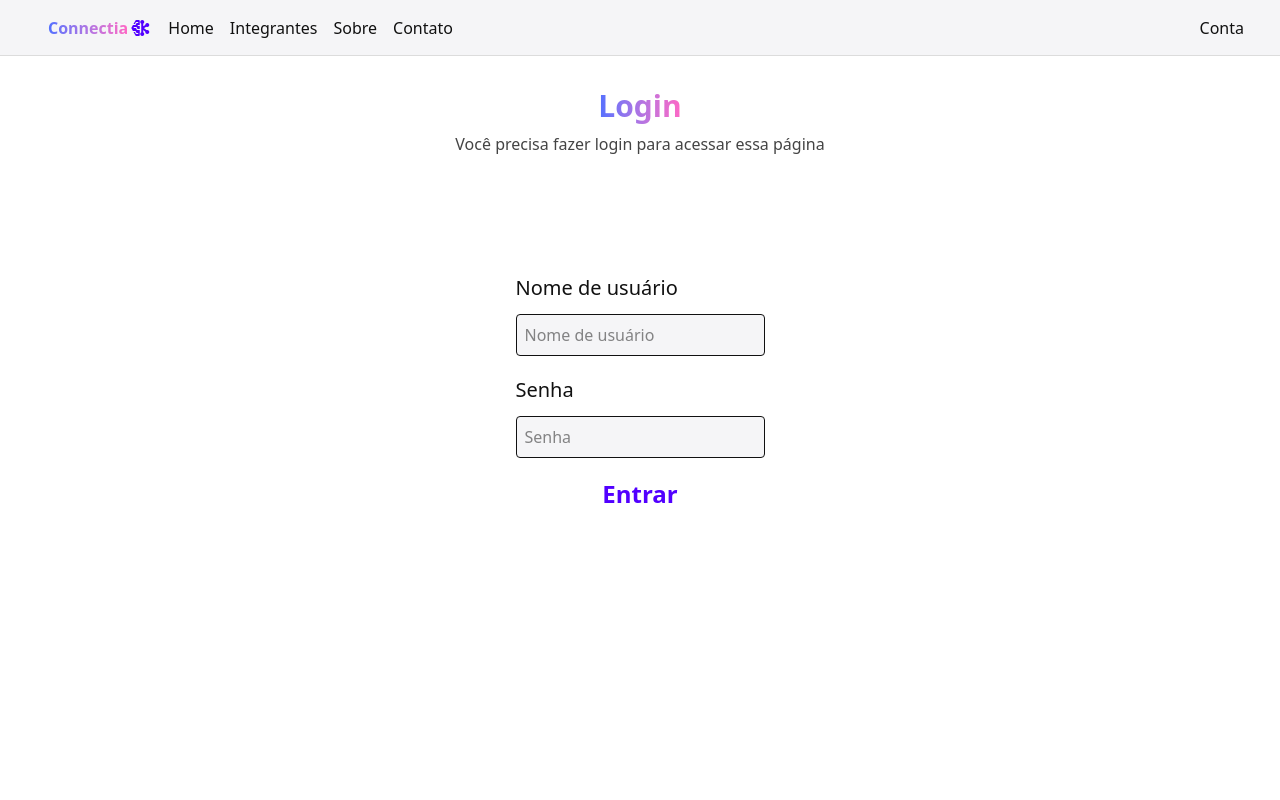
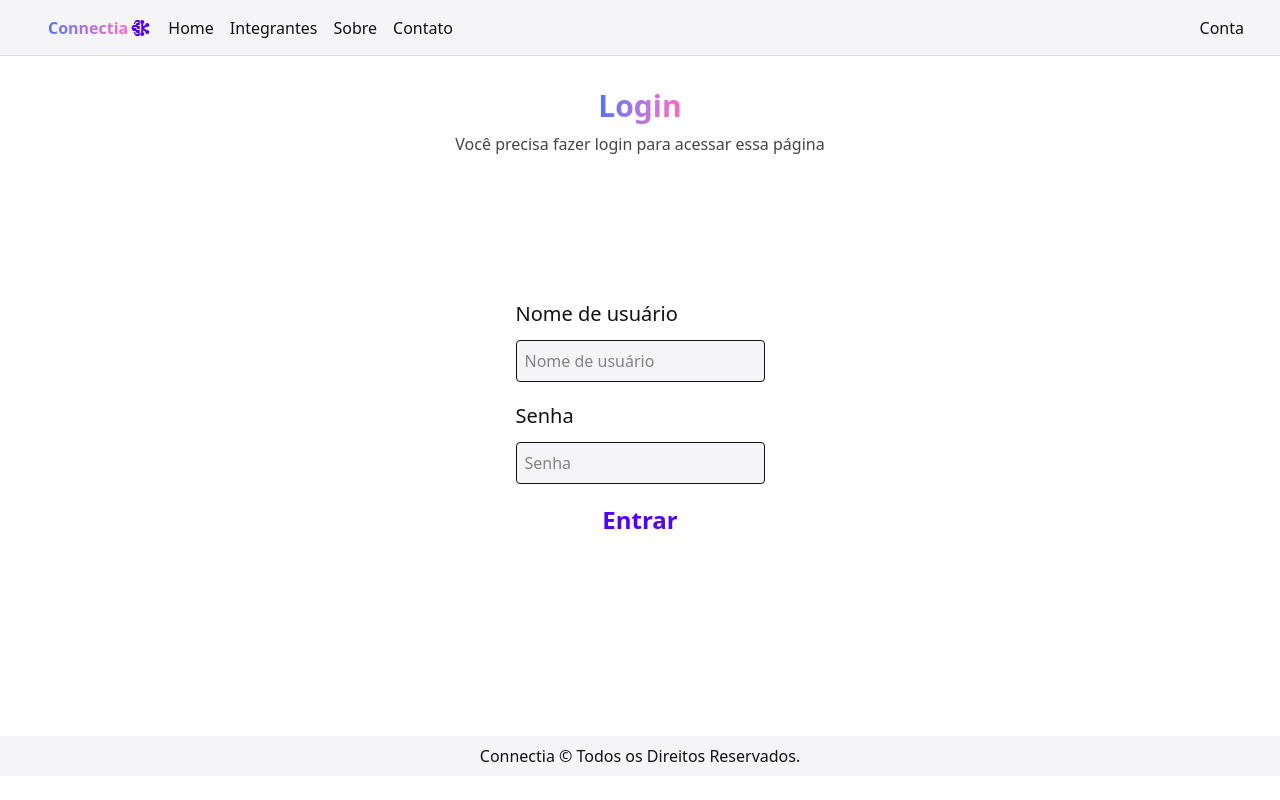
Before and after one commit to GS-2-Connectia/Front-End, a React (Vite) app: page /login in a window 1280 px wide. Built offline with nearby package versions, Linux system fonts and the light colour scheme; some icons are missing.

Commit message:
feat: footer added

```diff
--- /dev/null
+++ b/src/components/footer.tsx
@@ -0,0 +1,7 @@
+export function Footer() {
+    return (
+        <div className="bg-(--bg-2) min-h-1 py-2 text-center">
+            <p>Connectia © Todos os Direitos Reservados.</p>
+        </div>
+    )
+}
--- a/src/components/layout.tsx
+++ b/src/components/layout.tsx
@@ -7,6 +7,7 @@ import { ThemedText } from "../types/themed-text";
 import { Icon } from "./icon";
 import { useEffect, useRef, useState } from "react";
 import { DropdownMenu } from "./dropdown-menu";
+import { Footer } from "./footer";
 
 export function Layout() {
     const { theme, toggleTheme } = useTheme();
@@ -106,6 +107,9 @@ export function Layout() {
             <main className="mt-4">
                 <Outlet />
             </main>
+            <footer className="mt-8">
+                <Footer/>
+            </footer>
         </div>
     );
 }
--- a/src/pages/login.tsx
+++ b/src/pages/login.tsx
@@ -29,7 +29,7 @@ export function Login() {
 
     return (
         <>
-            <div className="w-full max-h-screen p-4 flex flex-col items-center">
+            <div className="w-full min-h-[79dvh] p-4 flex flex-col items-center">
                 <div className="flex flex-col items-center">
                     <h2 className={`text-3xl font-bold ${gradientText} mb-2`}>Login</h2>
                     <h3 className="text-(--text-2)">Você precisa fazer login para acessar essa página</h3>
--- a/src/pages/members.tsx
+++ b/src/pages/members.tsx
@@ -4,7 +4,7 @@ import luisa from "../assets/luisa.jpg";
 
 export function Members() {
     return (
-        <main>
+        <main className="min-h-screen">
             <h1 className="title">
                 Integrantes
             </h1>
```
